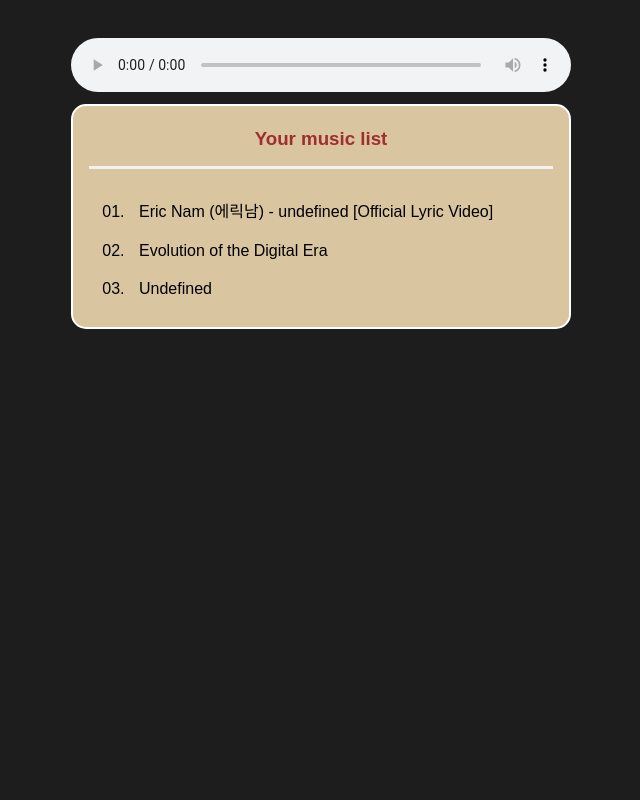
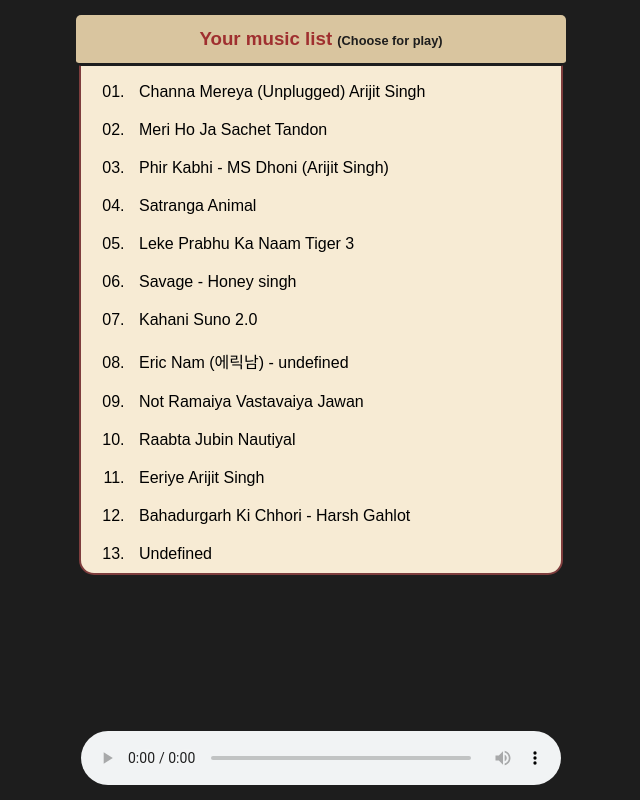
Before and after one commit to search4asraful/musicPlayer, a plain HTML site: page index.html in a window 1280 px wide. Shown: the whole page, without its empty margins (319-959 px from the left). Drawn offline with Linux system fonts and the light colour scheme.

Commit message:
add some new music and positioning control bar

```diff
--- a/css/style.css
+++ b/css/style.css
@@ -1,32 +1,55 @@
+* {
+  margin: 0;
+  padding: 0;
+  box-sizing: border-box;
+}
+
 body {
   font-family: Arial, sans-serif;
   background-color: rgb(29, 29, 29);
+  height: 90vh;
 }
 
 .music-container {
   max-width: 500px;
   min-width: 300px;
-  margin: 30px auto;
+  margin: auto;
   border-radius: 5px;
-  padding: 0.5rem;
-  padding-bottom: 0;
+  padding: 0 0.5rem;
 }
 .music-content {
-    margin-top: .5rem;
-    border-radius: 15px;
-    background-color: rgb(217, 197, 159);
-    border: 2px solid white;
-    padding: .2rem 1rem;
-    text-align: center;
+  border-radius: 15px;
+  border: 2px solid rgb(126, 61, 61);
+  background-color: #f7ebd4;
+  text-align: center;
+  max-height: 85vh;
+  margin-top: 15px;
+  overflow: auto;
 }
 h3 {
-    padding-bottom: 1rem;
+  margin-top: 15px;
+  position: fixed;
+  background-color: rgb(217, 197, 159);
+  width: 490px;
+  left: 50%;
+  transform: translateX(-50%);
+  border-radius: 5px;
+  padding: 0.8rem 0;
+  top: 0;
   color: #9f2f2f;
-  border-bottom: 3px solid #f2f2f2;
+  border-bottom: 3px solid rgb(29, 29, 29);
+}
+h3 > span {
+  font-size: .8rem;
+  color: rgb(29, 29, 29);
+}
+::-webkit-scrollbar {
+  display: none;
 }
 ul {
   list-style-type: decimal-leading-zero;
-text-align: left;
+  text-align: left;
+  margin: 3.5rem 3rem 0;
 }
 li {
   cursor: pointer;
@@ -35,5 +58,17 @@
 }
 
 audio {
-  width: 100%;
+  position: fixed;
+  bottom: 0;
+  margin-bottom: 15px;
+  left: 50%;
+  transform: translateX(-50%);
+  margin-top: 1.6rem;
+  width: 30rem;
 }
+
+@media screen and (max-width: 600px) {
+  audio {
+    width: 90vw;
+  }
+}
--- a/index.html
+++ b/index.html
@@ -8,16 +8,43 @@
   </head>
   <body>
     <div class="music-container">
+      <div class="music-content">
+        <h3>Your music list&nbsp;<span>(Choose for play)</span></h3>
+        <ul id="playlist">
+          <li data-src="musics/Channa Mereya (Unplugged) Arijit Singh.mp3">
+            Channa Mereya (Unplugged) Arijit Singh
+          </li>
+          <li data-src="musics/Meri Ho Ja Sachet Tandon.mp3">
+            Meri Ho Ja Sachet Tandon
+          </li>
+          <li data-src="musics/Phir Kabhi - MS Dhoni (Arijit Singh).mp3">
+            Phir Kabhi - MS Dhoni (Arijit Singh)
+          </li>
+          <li data-src="musics/Satranga Animal.mp3">Satranga Animal</li>
+          <li data-src="musics/Leke Prabhu Ka Naam Tiger 3.mp3">
+            Leke Prabhu Ka Naam Tiger 3
+          </li>
+          <li data-src="musics/Savage - Honey singh.mp3">
+            Savage - Honey singh
+          </li>
+          <li data-src="musics/Kahani Suno 2.0.mp3">Kahani Suno 2.0</li>
+          <li data-src="musics/Eric Nam (에릭남) - undefined.mp3">
+            Eric Nam (에릭남) - undefined
+          </li>
+          <li data-src="musics/Not Ramaiya Vastavaiya Jawan.mp3">
+            Not Ramaiya Vastavaiya Jawan
+          </li>
+          <li data-src="musics/Raabta Jubin Nautiyal.mp3">
+            Raabta Jubin Nautiyal
+          </li>
+          <li data-src="musics/Eeriye Arijit Singh.mp3">Eeriye Arijit Singh</li>
+          <li data-src="musics/Bahadurgarh Ki Chhori - Harsh Gahlot.mp3">
+            Bahadurgarh Ki Chhori - Harsh Gahlot
+          </li>
+          <li data-src="musics/Undefined.mp3">Undefined</li>
+        </ul>
+      </div>
       <audio id="audio" controls></audio>
-      <div class="music-content">
-          <h3>Your music list</h3>
-          <ul id="playlist">
-            <!-- Add the paths to your local audio files here -->
-            <li data-src="music/audio1.mp3">Eric Nam (에릭남) - undefined [Official Lyric Video]</li>
-            <li data-src="music/audio2.mp3">Evolution of the Digital Era</li>
-            <li data-src="music/audio3.mp3">Undefined</li>
-          </ul>
-      </div>
     </div>
     <script src="js/script.js"></script>
   </body>
```
Also changed, not shown: 17 other files.
